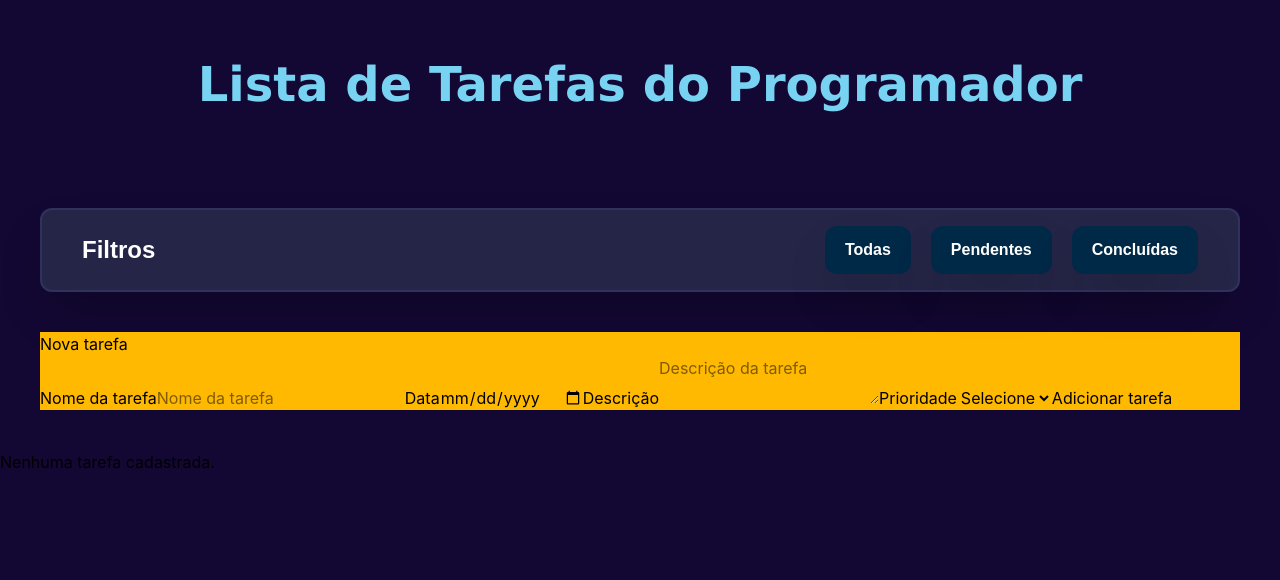
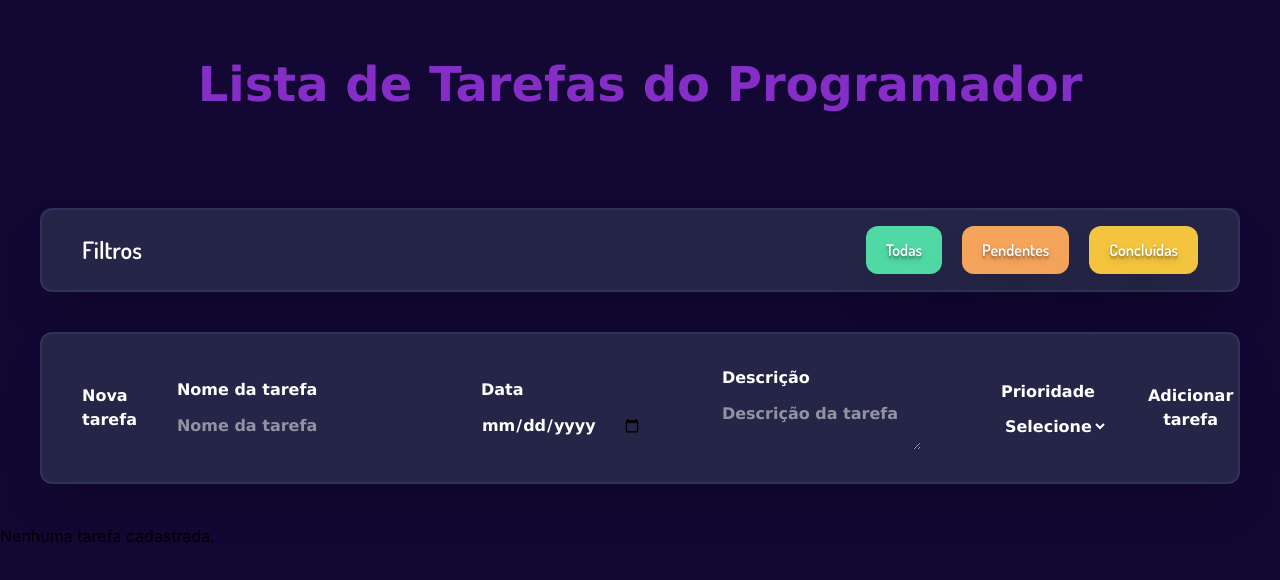
Before and after one commit to Deploy-divas/lista-tarefas-dev, a React (Vite) app: page / in a window 1280 px wide. Shown: the top 580 px of the page. Built offline with nearby package versions, Linux system fonts and the light colour scheme.

Commit message:
style: adicionando estilo a seção de adição de tarefas

```diff
--- a/src/App.jsx
+++ b/src/App.jsx
@@ -49,7 +49,7 @@ function App() {
   return (
     <main className="bg-fundo w-full min-h-screen">
 
-      <h1 className="text-center text-5xl font-padrao font-bold text-azul-claro p-15">Lista de Tarefas do Programador</h1>
+      <h1 className="text-center text-5xl font-padrao font-bold text-roxo-vibrante p-15 text-shadow-sm">Lista de Tarefas do Programador</h1>
       <Filtro selecionarStatus={setStatusSelecionado} />
       <TaskForm adicionarTarefa={adicionarTarefa} />
 
--- a/src/components/Filtro.jsx
+++ b/src/components/Filtro.jsx
@@ -1,9 +1,9 @@
 
 const Filtro = ({ selecionarStatus }) => {
   const opcoes = [
-    { valor: "todas", texto: "Todas" },
-    { valor: "pendentes", texto: "Pendentes" },
-    { valor: "concluidas", texto: "Concluídas" },
+    { valor: "todas", texto: "Todas", cor: "bg-turquesa" },
+    { valor: "pendentes", texto: "Pendentes", cor: "bg-laranja" },
+    { valor: "concluidas", texto: "Concluídas", cor: "bg-amarelo" },
   ];
 
   return (
@@ -11,7 +11,7 @@ const Filtro = ({ selecionarStatus }) => {
       <h4 className="py-2 text-white font-corpo text-2xl">Filtros</h4>
       <div className="flex gap-5">
         {opcoes.map((opcao) => (
-          <button key={opcao.valor} onClick={() => selecionarStatus(opcao.valor)} className="px-5 py-2 bg-azul-escuro text-white rounded-xl font-corpo shadow-2xl hover:bg-azul active:bg-azul-claro active:text-azul-escuro transition duration-200">
+          <button key={opcao.valor} onClick={() => selecionarStatus(opcao.valor)} className={`px-5 py-2 ${opcao.cor} text-white text-shadow-lg/20 rounded-xl font-corpo shadow-2xl hover:bg-azul active:bg-azul-claro active:text-azul-escuro transition duration-200`}>
             {opcao.texto}
           </button>
         ))}
--- a/src/components/TaskForm.jsx
+++ b/src/components/TaskForm.jsx
@@ -35,8 +35,10 @@ function TaskForm({ adicionarTarefa }) {
   };
 
   return (
-    <form onSubmit={cadastrarTarefa} className="bg-amber-400 m-10">
+    <form onSubmit={cadastrarTarefa} className="flex justify-between items-center text-white bg-fundo-cards m-10 border-2 border-roxo-claro rounded-xl px-10 py-4 font-padrao font-semibold shadow-2xl ">
       <h2>Nova tarefa</h2>
+
+      <div className="flex flex-col px-10 py-4 gap-3">
         <label>Nome da tarefa</label>
         <input
           type="text"
@@ -44,18 +46,27 @@ function TaskForm({ adicionarTarefa }) {
           onChange={(event) => setNome(event.target.value)}
           placeholder="Nome da tarefa"
         />
+      </div>
+
+      <div className="flex flex-col px-10 py-4 gap-3">
         <label>Data</label>
         <input
           type="date"
           value={data}
           onChange={(event) => setData(event.target.value)}
         />
+      </div>
+
+      <div className="flex flex-col px-10 py-4 gap-3">
         <label>Descrição</label>
         <textarea
           value={descricao}
           onChange={(event) => setDescricao(event.target.value)}
           placeholder="Descrição da tarefa"
         />
+      </div>
+
+      <div className="flex flex-col px-10 py-4 gap-3">
         <label>Prioridade</label>
         <select
           value={prioridade}
@@ -66,6 +77,8 @@ function TaskForm({ adicionarTarefa }) {
           <option value="Média">Média</option>
           <option value="Alta">Alta</option>
         </select>
+      </div>
+
       <button type="submit">
         Adicionar tarefa
       </button>
--- a/src/index.css
+++ b/src/index.css
@@ -1,14 +1,18 @@
+@import url('https://fonts.googleapis.com/css2?family=Dosis:wght@200..800&display=swap');
 @import "tailwindcss";
-@import url('https://fonts.googleapis.com/css2?family=Dosis:wght@200..800&display=swap');
 
 @theme {
+  --color-roxo-vibrante: #852EC7;
+  --color-lilas: #B45BE8;
+  --color-azul-claro: #45BDE8;
+  --color-turquesa: #51D9A5;
+  --color-amarelo: #F4C43E;
+  --color-laranja: #F5A45B;
+
   --color-fundo: #130833;
   --color-fundo-cards: #252547;
   --color-roxo-claro: #31315E;
 
-  --color-azul-claro: #78D2F2;
-  --color-azul-escuro: #002947;
-  --color-azul: #004B82;
 
   --font-padrao: "Verdana", sans-serif;
   --font-corpo: "Dosis", sans-serif;
```
Lines whose indentation alone changed are shown as unchanged.
